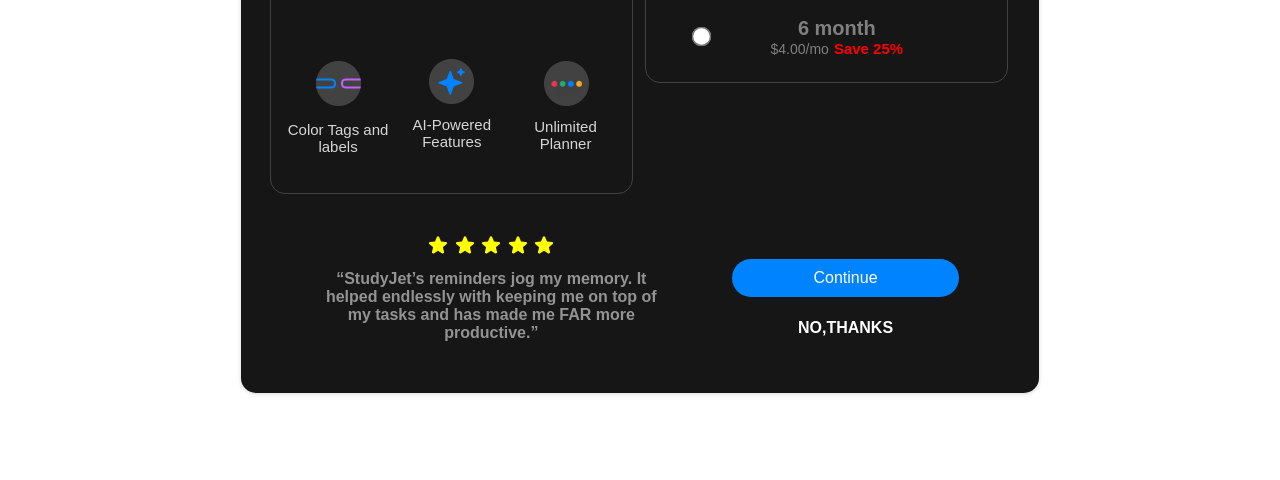
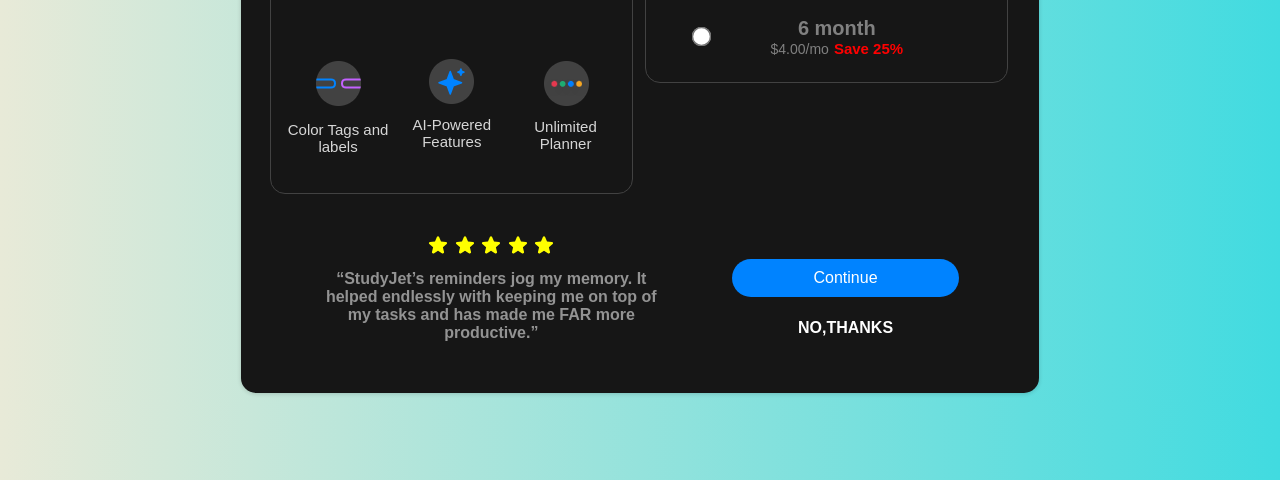
Before and after one commit to OraonShivam21/tracker-jet-app, a plain HTML site: page frontend/priorityPage/priority.html in a window 1280 px wide. Shown: the part 320-800 px from the top of the page. Drawn offline with Linux system fonts and the light colour scheme; a script that the page names is missing.

Commit message:
dashboard-responisve

```diff
--- a/frontend/priorityPage/priority.css
+++ b/frontend/priorityPage/priority.css
@@ -1,3 +1,6 @@
+body{
+    background: linear-gradient(to right, rgb(232, 234, 216), rgb(65, 219, 224));
+}
 .mainContainer {
     display: flex;
     flex-direction: row;
```
Also changed, not shown: 1 other file.
